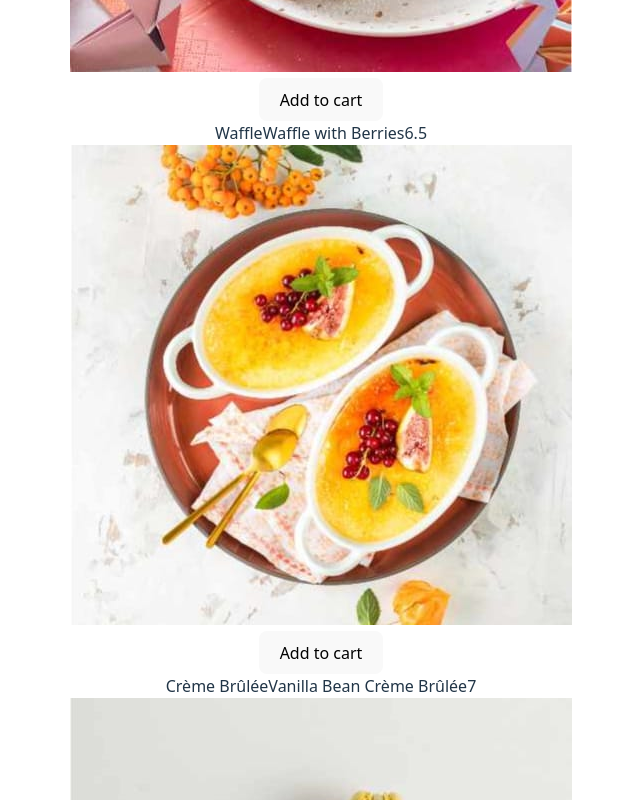
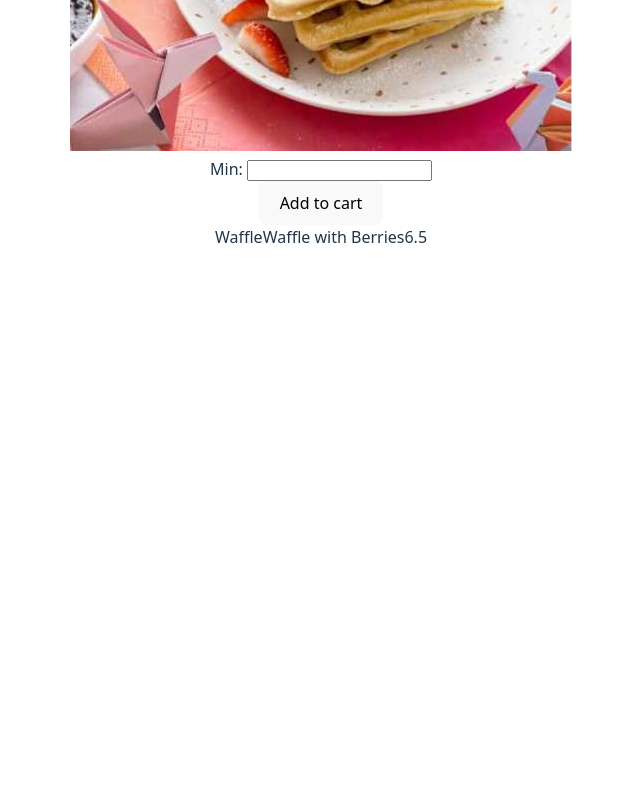
Before and after one commit to KPDPolina/product-list-with-cart-main, a React (Vite) app: page / in a window 1280 px wide. Shown: the part 440-1240 px from the top of the page, without its empty margins (319-959 px from the left). After the commit the page ends 800 px from the top, so only its background shows below. Built offline with nearby package versions, Linux system fonts and the light colour scheme.

Commit message:
fix adding to cart

```diff
--- a/src/Card.jsx
+++ b/src/Card.jsx
@@ -1,43 +1,50 @@
 import { useMemo } from "react";
 import { useCartContext } from "./context";
+import AddToCart from "./components/AddToCart";
 
 function Card({card}) {
     const {name, price, category, image} = card;
     const {cart, setCart} = useCartContext();
     const count = useMemo(()=>cart[name] === undefined ? 0 : cart[name], [cart]);
 
-    console.log(cart);
+    //console.log(cart);
 
-    function increaseP() {
-        setCart((prev)=>{
-            debugger;
-            if(name in prev){
-                prev[name]+=1
-            }else{
-                prev[name] = 1;
-            }
-            return structuredClone(prev);
-        })
-    }
+    const increaseP = (num=1) => {
+    setCart((prevCart) => ({ ...prevCart, [name]: (prevCart[name] || 0) + num }));
+    };
+    const decreaseP = () => {
+    setCart((prevCart) => ({ ...prevCart, [name]: prevCart[name] - 1 }));
+    };
+    // function increaseP() {
+    //     setCart((prev)=>{
+    //             const copy = structuredClone(prev);
+    //         if(name in copy){
+    //             copy[name]+=1
+    //         }else{
+    //             copy[name] = 1;
+    //         }
+    //         return copy
+    //     })
+    // }
 
-    function decreaseP() {
-        setCart((prev)=>{
-            if(name in prev){
-                prev[name]-=1
-            }
-            return structuredClone(prev);
-        })
-    }
+    // function decreaseP() {
+    //     setCart((prev)=>{
+    //         if(name in prev){
+    //             prev[name]-=1
+    //         }
+    //         return structuredClone(prev);
+    //     })
+    // }
     return (
         <div>
             <img src={image.desktop}></img>
             <div>
                 {count === 0
-                ? <button onClick={increaseP}>Add to cart</button>
+                ? <AddToCart click={increaseP}/>
                 : <div>
-                    <button onClick={decreaseP}>-</button>
+                    <button onClick={console.log}>-</button>
                     {count}
-                    <button onClick={increaseP}>+</button>
+                    <button onClick={()=>increaseP()}>+</button>
                 </div>
                 }
             </div>
--- /dev/null
+++ b/src/components/AddToCart.jsx
@@ -0,0 +1,28 @@
+import { useEffect, useState } from "react";
+
+const AddToCart = ({ click }) => {
+  const [min, setMin] = useState();
+
+  useEffect(() => {
+    console.log("mounted/updated");
+    let timer = setInterval(() => {
+      console.log("still thinking about amount",min);
+      //fetch('.../user/min')
+    }, 1000);
+    return () => {
+      console.log("unmounted",min);
+      clearInterval(timer);
+    };
+  }, [min]);
+
+  return (
+    <>
+      <section>
+        Min:{min} <input value={min} onChange={(e) => setMin(e.target.value)} />
+      </section>
+      <button onClick={()=>click(+min)}>Add to cart </button>
+    </>
+  );
+};
+
+export default AddToCart;
--- a/src/context.jsx
+++ b/src/context.jsx
@@ -4,7 +4,7 @@ import {data} from "../data.js"
 const CustomContext = createContext({});
 
 function ContextProvider({children}) {
-    const cards = data;
+    const cards = [data[0]];
     const [cart, setCart] = useState({})
     return (
         <CustomContext.Provider value={{cart, setCart, cards}}>{children}</CustomContext.Provider>
```
